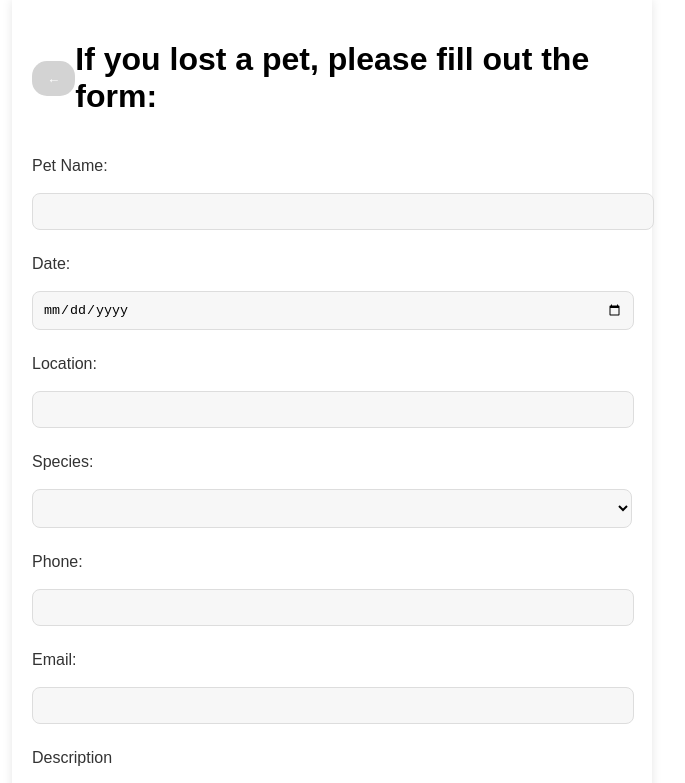
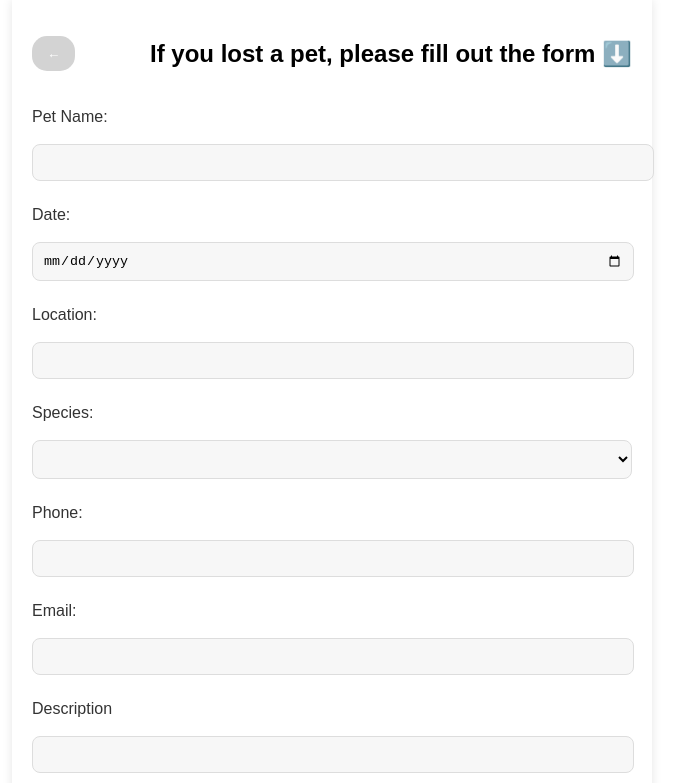
Before and after one commit to vanessacci/coming-home, a React (Create React App) app in the folder client/: page /lost-form in a window 1280 px wide. Shown: the top 783 px of the page, without its empty margins (308-993 px from the left). Built offline with nearby package versions, Linux system fonts and the light colour scheme; no server answers.

Commit message:
port update and form field debug

```diff
--- a/client/src/components/LostForm.jsx
+++ b/client/src/components/LostForm.jsx
@@ -3,7 +3,7 @@ import { useNavigate } from "react-router-dom";
 import "../stylesheets/newFoundPost.css";
 
 function App() {
-  const apiUrl = process.env.REACT_APP_URL || "http://localhost:3001";
+  const apiUrl = process.env.REACT_APP_URL || "http://localhost:8000";
   const navigate = useNavigate();
 
   const toHome = () => {
@@ -54,7 +54,7 @@ function App() {
     event.preventDefault();
 
     const formData = {
-      petName: event.target.petName.value,
+      petName: event.target.elements['pet-name'].value,
       date: event.target.date.value,
       location: event.target.location.value,
       species: event.target.species.value,
@@ -84,7 +84,7 @@ function App() {
           alert(data.message);
           toHome();
         } catch (error) {
-          console.error("Error adding expense:", error);
+          console.error("Error adding lost form:", error);
         }
       };
 
@@ -102,7 +102,7 @@ function App() {
         <button className="back-button" onClick={toHome}>
           ←
         </button>
-        <h1>If you lost a pet, please fill out the form:</h1>
+        <h2>If you lost a pet, please fill out the form ⬇️</h2>
       </header>
       <form
         className="post-form"
```
